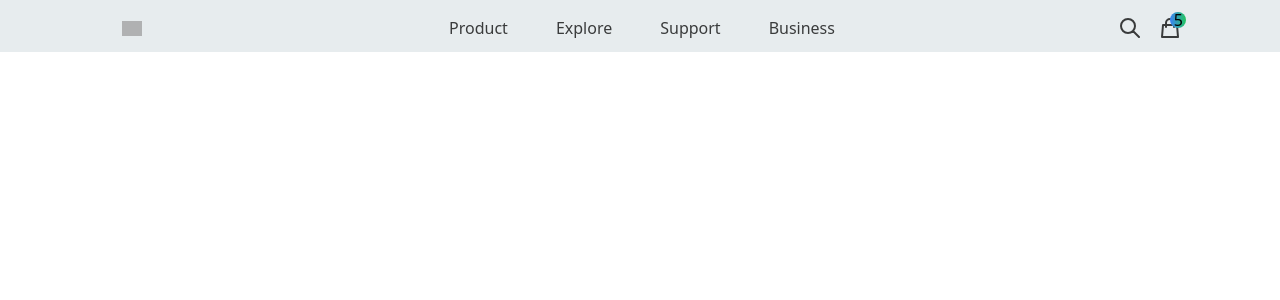
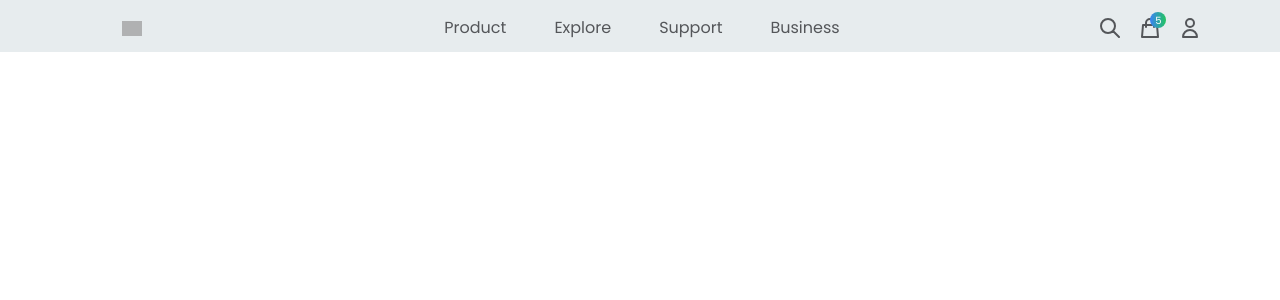
Before and after one commit to SamYusuf101/Apple-site, a Next.js app: page / in a window 1280 px wide. Shown: the top 300 px of the page. Built offline with nearby package versions, Linux system fonts and the light colour scheme; grey boxes are pictures that could not be loaded.

Commit message:
updated header.tsx

```diff
--- a/components/header.tsx
+++ b/components/header.tsx
@@ -8,6 +8,8 @@
 } from "@heroicons/react/outline";
 
 function Header() {
+  const session = false;
+
   return (
     <header className="sticky z-30 flex w-full items-center justify-between bg-[#E7ECEE] pl-1 pt-2 pb-1">
       <div className="flex items-center justify-center md:w-1/5">
@@ -32,16 +34,32 @@
       </div>
       <div className="flex items-center justify-center gap-x-4 pr-1 md:w-1/5">
         <SearchIcon className="headerIcon" />
-
+        <Link href="/">
           <div className="relative cursor-pointer ">
             <span
               className="absolute -right-1 -top-1 z-50 flex h-4 w-4 items-center
-          justify-center rounded-full bg-gradient-to-r from-blue-500 to-green-500"
+          justify-center rounded-full bg-gradient-to-r from-blue-500 to-green-500 text-[10px] text-white"
             >
               5
             </span>
             <ShoppingBagIcon className="headerIcon" />
           </div>
+        </Link>
+
+        {session ? (
+          <Image
+            src={"https://"}
+            alt=""
+            className="cursor-pointer rounded-full"
+            width={34}
+            height={34}
+          />
+        ) : (
+          <UserIcon
+            className="headerIcon"
+            //onClick={() => signIn()}
+          />
+        )}
       </div>
     </header>
   );
--- a/styles/globals.css
+++ b/styles/globals.css
@@ -1,10 +1,18 @@
+@import url("https://fonts.googleapis.com/css2?family=Poppins:ital,wght@0,100;0,200;0,300;0,400;0,500;0,600;0,700;0,800;0,900;1,100;1,200;1,300;1,400;1,500;1,600;1,700;1,800;1,900&display=swap");
+
 @tailwind base;
 @tailwind components;
 @tailwind utilities;
 
+@layer base {
+  body {
+    @apply font-body text-[#232428];
+  }
+}
+
 @layer components {
   .headerLink {
-    @apply cursor-pointer rounded-full p-2 opacity-75 transition hover:bg-red-500;
+    @apply cursor-pointer rounded-full p-2 opacity-75 transition hover:bg-blue-400;
   }
   .headerIcon {
     @apply h-6 w-6 cursor-pointer space-x-8 opacity-75 transition hover:opacity-100;
--- a/tailwind.config.js
+++ b/tailwind.config.js
@@ -1,11 +1,15 @@
 /** @type {import('tailwindcss').Config} */
 module.exports = {
   content: [
-    './pages/**/*.{js,ts,jsx,tsx}',
-    './components/**/*.{js,ts,jsx,tsx}',
+    "./pages/**/*.{js,ts,jsx,tsx}",
+    "./components/**/*.{js,ts,jsx,tsx}",
   ],
   theme: {
-    extend: {},
+    extend: {
+      fontFamily: {
+        body: ["Poppins", "sans-serif"],
+      },
+    },
   },
   plugins: [],
-}
+};
```
Lines whose indentation alone changed are shown as unchanged.
